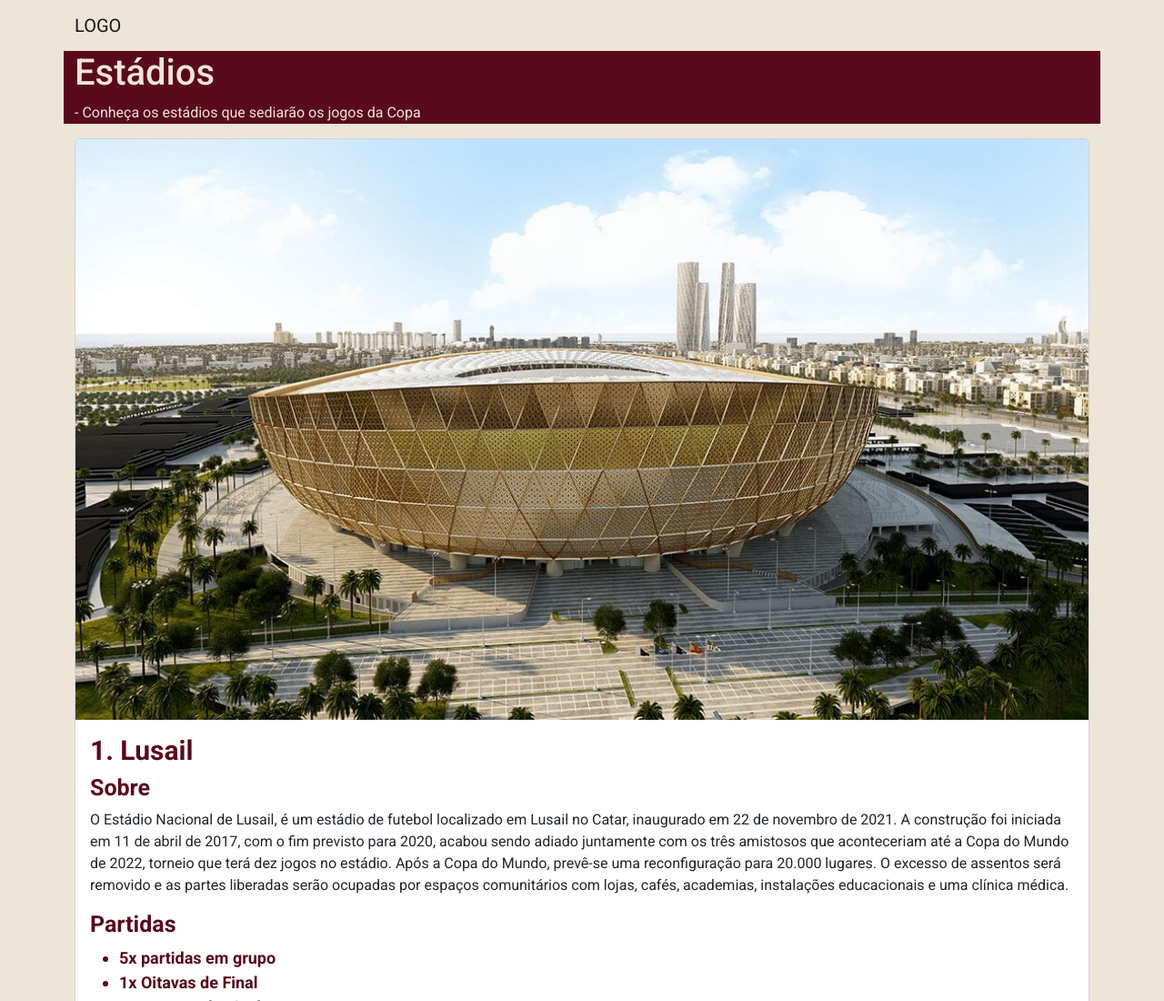
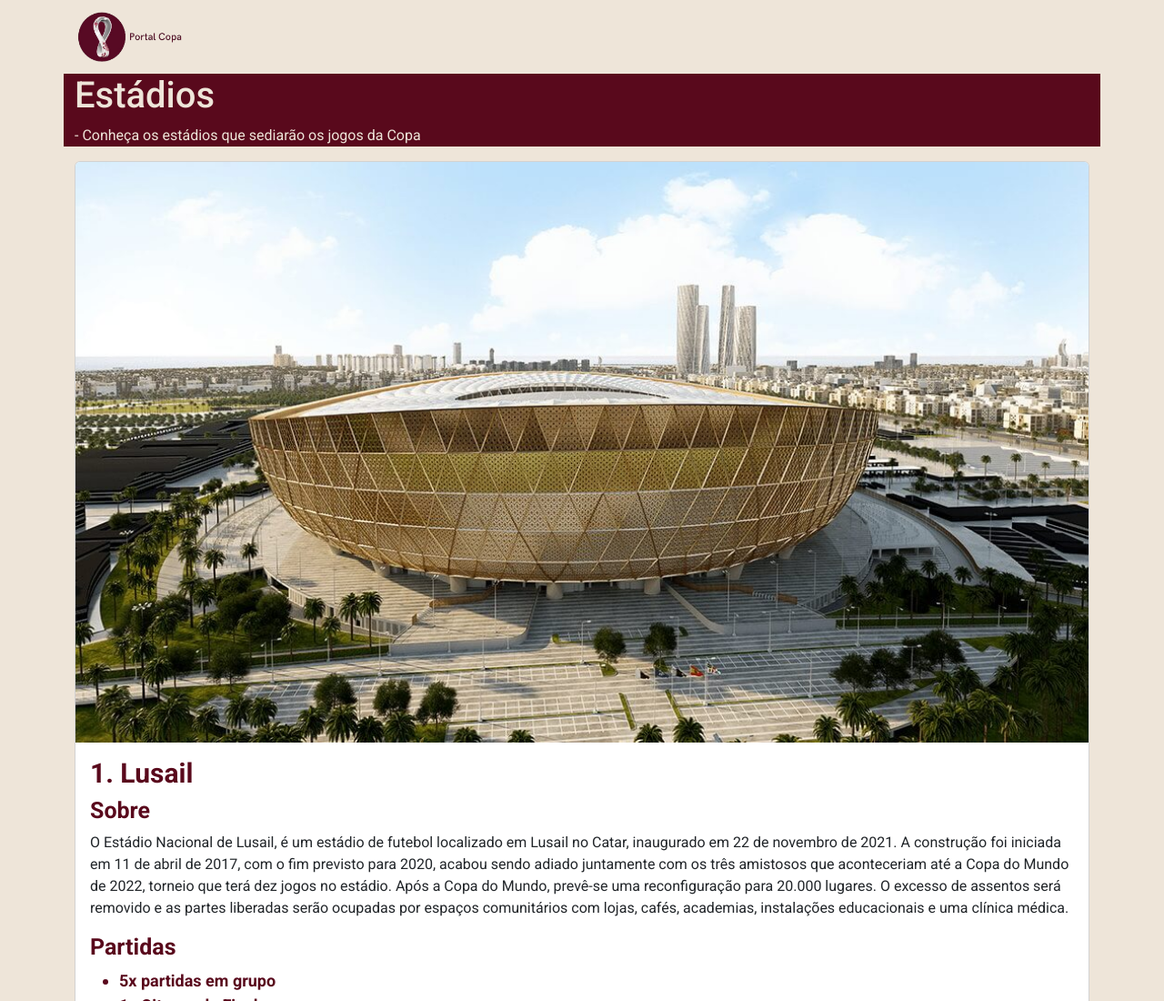
Before and after one commit to JulianaSandes/2ano-AC1-3TRI, a plain HTML site: page noticias.html in a window 1280 px wide. Shown: the top 1100 px of the page at 91% size. Drawn offline with nearby package versions, Linux system fonts and the light colour scheme.

Commit message:
Update noticias.html

```diff
--- a/noticias.html
+++ b/noticias.html
@@ -23,9 +23,9 @@
     <header>
         <nav class="navbar navbar-expand-lg">
             <div class="container">
-                <a class="navbar-brand" href="index.html">
-                    LOGO
-                </a>
+                 <a class="navbar-brand" heighthref="index.html">
+                  <img src="./assets/imagens/logo.png" class="logo" width="120px" height="55px" alt="PortalCopa">
+                 </a>
             </div>
         </nav>
     </header>
```
